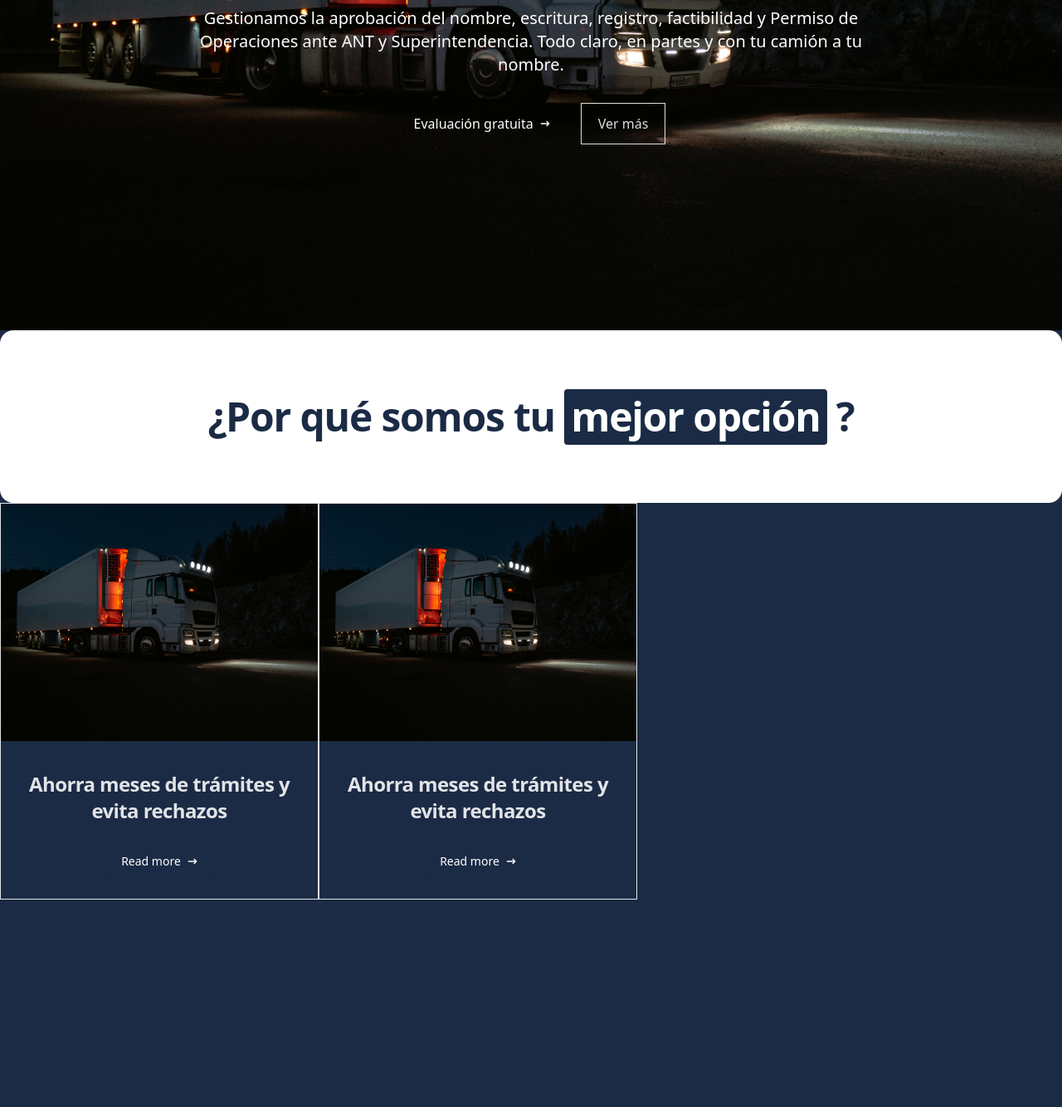
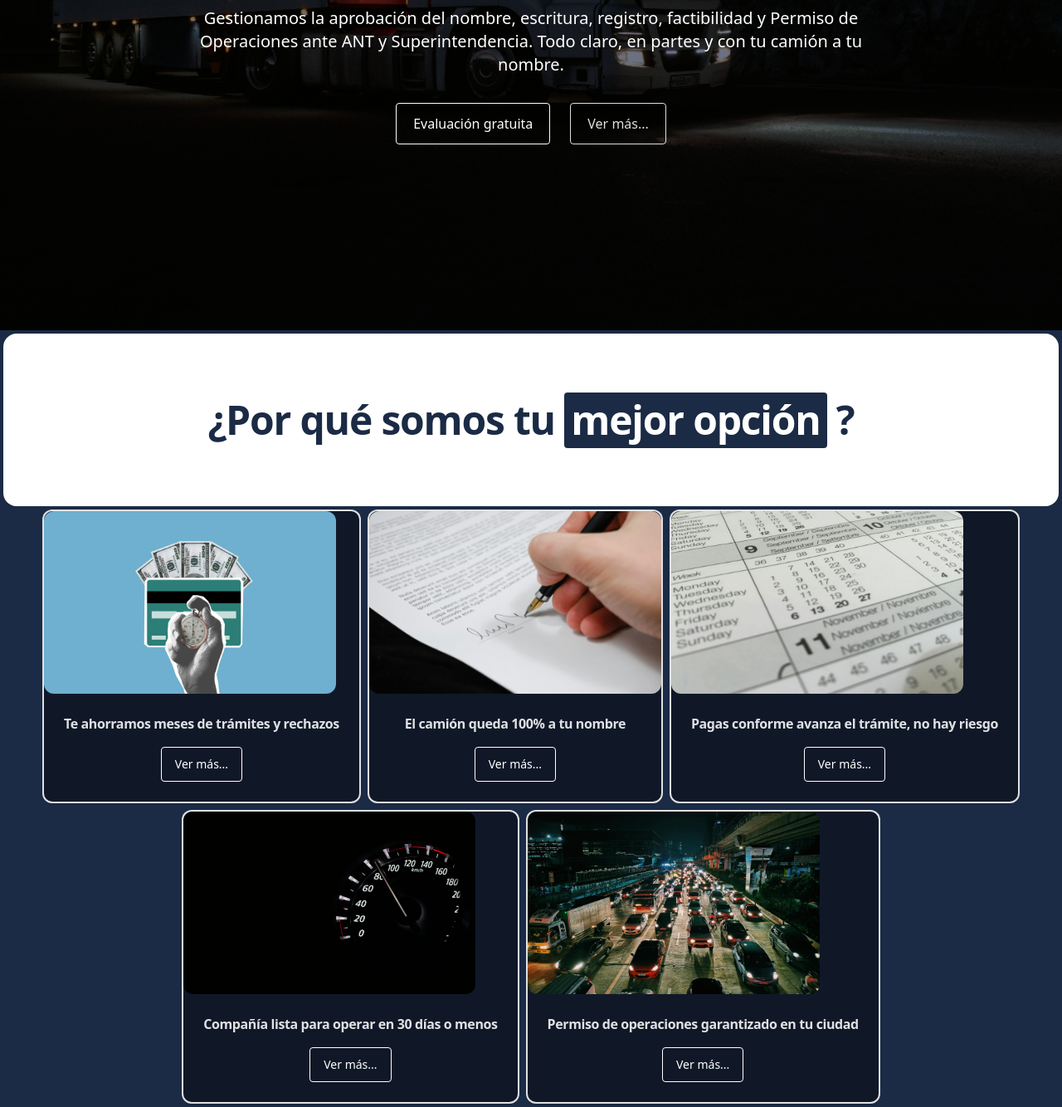
Before and after one commit to Xavih830/landingPage, a website built with Vite: page index.html in a window 1280 px wide. Shown: the part 520-1854 px from the top of the page at 83% size. Before the commit the page ends 1604 px from the top, so only its background shows below. Built offline with nearby package versions, Linux system fonts and the light colour scheme.

Commit message:
Uno dice que falta poco, pero no es asi :)

```diff
--- a/index.html
+++ b/index.html
@@ -38,68 +38,31 @@
     </nav>
   </header>
 
-  <section class="bg-center bg-no-repeat bg-[url('images/transporte.jpg')] bg-cover bg-dark bg-blend-multiply">
+  <section class="bg-center bg-no-repeat bg-[url('images/transporte.jpg')] bg-cover bg-dark bg-gray-500 bg-blend-multiply">
     <div class="px-4 mx-auto max-w-screen-xl text-center py-24 lg:py-56">
       <h1 class="mb-6 text-4xl font-bold tracking-tighter text-white md:text-5xl lg:text-6xl">Constituye tu Compañía de
         Transporte y Obtén tu Permiso de Operaciones en 30 Días — Sin Trámites Complicados</h1>
       <p class="mb-8 text-base font-normal text-white md:text-xl sm:px-16 lg:px-48">Gestionamos la aprobación del
         nombre, escritura, registro, factibilidad y Permiso de Operaciones ante ANT y Superintendencia. Todo claro, en
         partes y con tu camión a tu nombre.</p>
-      <div class="flex flex-col space-y-4 sm:flex-row sm:justify-center sm:space-y-0 md:space-x-4">
+      <div class="flex flex-col gap-2 space-y-4 sm:flex-row sm:justify-center sm:space-y-0 md:space-x-4">
         <button type="button"
-          class="inline-flex items-center justify-center text-white bg-brand hover:bg-brand-strong box-border border border-transparent focus:ring-4 focus:ring-brand-medium shadow-xs font-medium rounded-base text-base px-5 py-3 focus:outline-none">
+          class="inline-flex items-center justify-center text-white bg-brand hover:bg-brand-strong border rounded focus:ring-4 focus:ring-brand-medium shadow-xs font-medium rounded-base text-base px-5 py-3 focus:outline-none">
           Evaluación gratuita
-          <svg class="w-4 h-4 ms-1.5 -me-0.5" aria-hidden="true" xmlns="http://www.w3.org/2000/svg" width="24"
-            height="24" fill="none" viewBox="0 0 24 24">
-            <path stroke="currentColor" stroke-linecap="round" stroke-linejoin="round" stroke-width="2"
-              d="M19 12H5m14 0-4 4m4-4-4-4" />
-          </svg>
         </button>
         <button type="button"
-          class="text-body bg-neutral-secondary-medium box-border border border-default-medium hover:bg-neutral-tertiary-medium hover:text-heading focus:ring-4 focus:ring-neutral-tertiary shadow-xs font-medium leading-5 rounded-base text-base px-5 py-3 focus:outline-none">Ver
-          más</button>
+          class="text-body bg-neutral-secondary-medium border rounded border-default-medium hover:bg-neutral-tertiary-medium hover:text-heading focus:ring-4 focus:ring-neutral-tertiary shadow-xs font-medium leading-5 rounded-base text-base px-5 py-3 focus:outline-none">Ver
+          más...</button>
       </div>
     </div>
   </section>
 
   <main id="ventaja_competitiva">
-    <div class="bg-white pr-10 pl-10 pt-7 pb-9 sm:p-16 lg:p-20 rounded-2xl">
+    <div class="bg-white mt-1 ml-1 mr-1 pr-10 pl-10 pt-7 pb-9 sm:p-16 lg:p-20 rounded-2xl">
       <h2 class="text-center text-[#1B2B45] text-3xl font-bold tracking-tight text-heading md:text-4xl lg:text-5xl">¿Por
         qué somos tu <mark class="px-2 pb-0.5 text-white bg-[#1B2B45] rounded"> mejor opción</mark> ?</h2>
     </div>
-    <div id="beneficios" class="block sm:flex">
-      <div class="bg-neutral-primary-soft block max-w-sm border border-default rounded-base shadow-xs">
-        <img class="rounded-t-base" src="images/transporte.jpg" alt="" />
-        <div class="p-6 text-center">
-          <h5 class="mt-3 mb-6 text-2xl font-semibold tracking-tight text-heading">Ahorra meses de trámites y evita
-            rechazos</h5>
-          <button
-            class="inline-flex items-center text-white bg-brand box-border border border-transparent hover:bg-brand-strong focus:ring-4 focus:ring-brand-medium shadow-xs font-medium leading-5 rounded-base text-sm px-4 py-2.5 focus:outline-none">
-            Read more
-            <svg class="w-4 h-4 ms-1.5 rtl:rotate-180 -me-0.5" aria-hidden="true" xmlns="http://www.w3.org/2000/svg"
-              width="24" height="24" fill="none" viewBox="0 0 24 24">
-              <path stroke="currentColor" stroke-linecap="round" stroke-linejoin="round" stroke-width="2"
-                d="M19 12H5m14 0-4 4m4-4-4-4" />
-            </svg>
-          </button>
-        </div>
-      </div>
-      <div class="bg-neutral-primary-soft block max-w-sm border border-default rounded-base shadow-xs">
-        <img class="rounded-t-base" src="images/transporte.jpg" alt="" />
-        <div class="p-6 text-center">
-          <h5 class="mt-3 mb-6 text-2xl font-semibold tracking-tight text-heading">Ahorra meses de trámites y evita
-            rechazos</h5>
-          <button
-            class="inline-flex items-center text-white bg-brand box-border border border-transparent hover:bg-brand-strong focus:ring-4 focus:ring-brand-medium shadow-xs font-medium leading-5 rounded-base text-sm px-4 py-2.5 focus:outline-none">
-            Read more
-            <svg class="w-4 h-4 ms-1.5 rtl:rotate-180 -me-0.5" aria-hidden="true" xmlns="http://www.w3.org/2000/svg"
-              width="24" height="24" fill="none" viewBox="0 0 24 24">
-              <path stroke="currentColor" stroke-linecap="round" stroke-linejoin="round" stroke-width="2"
-                d="M19 12H5m14 0-4 4m4-4-4-4" />
-            </svg>
-          </button>
-        </div>
-      </div>
+    <div id="beneficios" class="block mb-2 sm:flex sm:flex-wrap sm:justify-center">
     </div>
   </main>
   <script src="src/main.js" type="module"></script>
--- a/src/main.js
+++ b/src/main.js
@@ -1,11 +1,11 @@
 "use strict";
 
-let listaBeneficios = [{1: "Te ahorramos meses de trámites y rechazos", 2: "images/ahorro_tiempo.jpg"},
-  {1: "El camión queda 100% a tu nombre", 2: "images/camion_contrato.jpg"},
-  {1: "Pagas conforme avanza el trámite, no hay riesgo", 2: "images/riesgo_cero.jpg"},
-  {1: "Compañía lista para operar en 30 días o menos", 2: "images/comp_30.jpg"},
-  {1: "Permiso de operaciones garantizado en tu ciudad", 2: "images/permiso_ciudad.jpg"},
-  {1: "No te haremos padecer de estrés, filas, ni te haremos perder tu tiempo", 2: "images/cero_estres.jpg"}
+let listaBeneficios = [{uno: "Te ahorramos meses de trámites y rechazos", dos: "images/ahorro_tiempo.jpg"},
+  {uno: "El camión queda 100% a tu nombre", dos: "images/camion_nombre.jpg"},
+  {uno: "Pagas conforme avanza el trámite, no hay riesgo", dos: "images/riesgo_cero.jpg"},
+  {uno: "Compañía lista para operar en 30 días o menos", dos: "images/comp_30.jpg"},
+  {uno: "Permiso de operaciones garantizado en tu ciudad", dos: "images/permiso_ciudad.jpg"},
+  {uno: "No te haremos padecer de estrés, filas, ni te haremos perder tu tiempo", dos: "images/cero_estres.jpg"}
 ];
 
 const barraLateral = () => {
@@ -28,9 +28,25 @@ const barraLateral = () => {
 }
 
 const cargarBeneficios = () => {
-
+  let card = document.getElementById("beneficios");
+  card.innerHTML = "";
+  listaBeneficios.forEach(cadenas => {
+    card.innerHTML += `
+      <div class="bg-gray-900 m-1 block max-w-sm sm:max-w-150 border border-2 rounded-xl shadow-xs">
+        <img class="w-full h-55 sm:w-88 rounded-xl" src="${cadenas.dos}" alt="" />
+        <div class="p-6 text-center">
+          <h5 class="mb-4 text-1xl font-semibold tracking-tight text-heading">${cadenas.uno}</h5>
+          <button
+            class="inline-flex items-center text-white bg-brand box-border border rounded hover:bg-brand-strong focus:ring-4 focus:ring-brand-medium shadow-xs font-medium leading-5 rounded-base text-sm px-4 py-2.5 focus:outline-none">
+            Ver más...
+          </button>
+        </div>
+      </div>
+    `;
+  });
 }
 
 (() => {
   barraLateral();
+  cargarBeneficios();
 })();
```
Also changed, not shown: images/ahorro_tiempo.jpg (added), images/camion_nombre.jpg (added), images/cero_estres.jpg (added), images/comp_30.jpg (added), images/permiso_ciudad.jpg (added), images/riesgo_cero.jpg (added).
